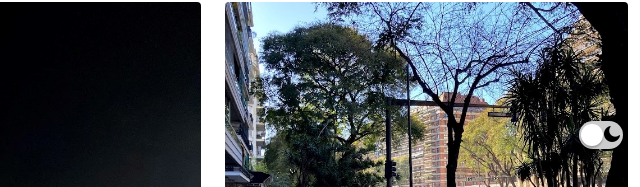
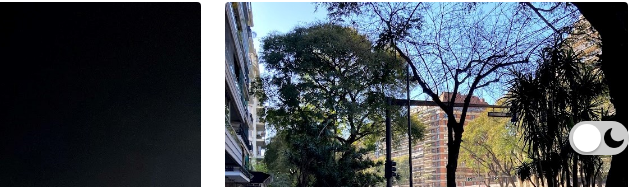
Before and after one commit to nahuel-fiocco/html-css, a plain HTML site: page index.html in a window 1280 px wide. Shown: the part 598-785 px from the top of the page, 640-1280 px from the left. Drawn offline with nearby package versions, Linux system fonts and the light colour scheme.

Commit message:
remaster

```diff
--- a/style.css
+++ b/style.css
@@ -1,3 +1,10 @@
+* {
+    margin: 0;
+    padding: 0;
+    border: 0;
+}
+
+
 /* BODY Y MAIN */
 
 body {
@@ -120,6 +127,7 @@ form {
     display: flex;
     justify-content: space-between;
     gap: 1vh;
+    outline: none;
 }
 
 .sumbit {
@@ -127,6 +135,7 @@ form {
     background-color: white;
     width: 40px;
     height: 40px;
+    outline: none;
 }
 
 .contenedor-instagram {
@@ -214,7 +223,7 @@ form {
     display: inline-block;
     position: fixed;
     z-index: 3;
-    right: 60px;
+    right: 70px;
     bottom: 80px;
     width: 1px;
     height: 1px;
@@ -226,8 +235,8 @@ form {
     position: relative;
     display: flex;
     justify-content: space-around;
-    width: 44px;
-    height: 28px;
+    width: 60px;
+    height: 34px;
     background-color: #ccc;
     border-radius: 20px;
     transition: all 200ms;
@@ -236,10 +245,10 @@ form {
 .switch i::after {
     content: "";
     position: absolute;
-    left: 2px;
+    left: 4px;
     top: 3px;
-    width: 22px;
-    height: 22px;
+    width: 28px;
+    height: 28px;
     background-color: #fff;
     border-radius: 20px;
     box-shadow: 0 2px 2px rgba(0, 0, 0, 0.24);
@@ -252,20 +261,18 @@ form {
 
 .switch input:checked+i {
     background-color: #4BD763;
-    /* background-color: #515151; */
+    /* background-color: #515151;*/
 }
 
 .switch input:checked+i::after {
-    transform: translate(17px);
+    transform: translate(24px);
 }
 
 .icono-switch {
-    position: relative;
-    padding: 2px;
-    top: 3px;
-    width: 2.5vh;
-    height: 2.5vh;
-    transition: all 200ms;
+    margin-top: 6px;
+    padding: 1px;
+    width: 22px;
+    height: 22px;
 }
 
 
@@ -289,6 +296,7 @@ form {
 
 .gif-gracias {
     width: 20%;
+    border-radius: 5px;
 }
 
 .contenedor-back-site {
```
Also changed, not shown: index.html (+5 -2 lines), js.js (+1 -12 lines).
